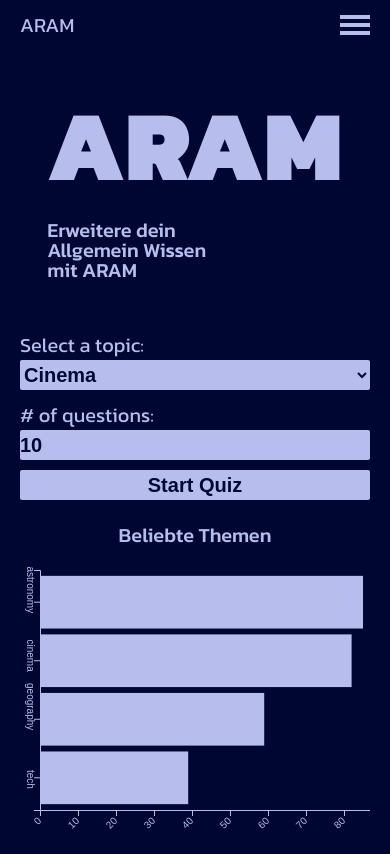
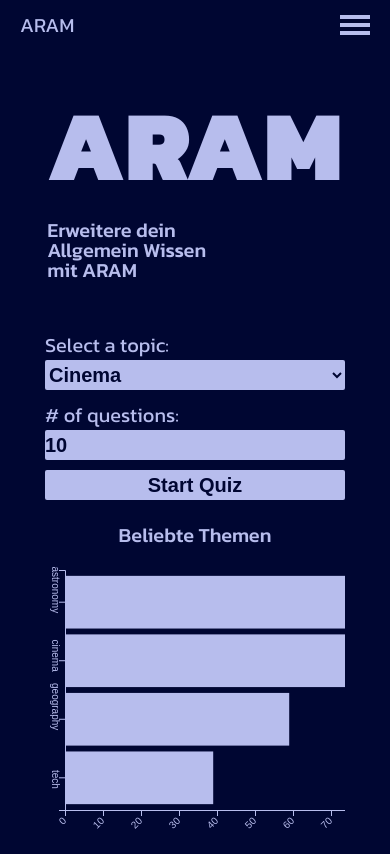
Before and after one commit to Ari-Ario/quiz-plus, a PHP site: page / in a window 390 px wide. Run offline with PHP 8.4, Linux system fonts and the light colour scheme.

Commit message:
fixing bugs and cleaning code

```diff
--- a/index.php
+++ b/index.php
@@ -51,7 +51,7 @@ include_once "includes/db.php";
 
                     <div class="in-group">
                         <label for="questionNum"># of questions:</label>
-                        <input type="number" name="questionNum" id="questionNum" value="10">
+                        <input type="number" name="questionNum" id="questionNum" value="10" min="1">
                         <span class="error"> <?php echo $numberErr = ''; ?></span>
                     </div>
                     <div class="in-group">
@@ -81,7 +81,7 @@ include_once "includes/db.php";
         <?php include './includes/footer.php' ?>
 
         <script src="script.js"></script>
-        <script src="navbar.js"></script>
+
 
         <script src="charts.js"></script>
 
--- a/navbar.js
+++ b/navbar.js
@@ -1,4 +1,5 @@
 const hamburgerMenu = document.getElementById("hamburger-icon");
+console.log(hamburgerMenu);
 let navbarHamburger = document.getElementById("navbar-hamburger");
 let bars = hamburgerMenu.getElementsByTagName("span");
 let barArr = Array.from(bars);
--- a/styles.css
+++ b/styles.css
@@ -35,7 +35,7 @@ html {
 
 body {
   margin: 0;
-  overflow: hidden;
+
   font-family: "Kanit", sans-serif;
   background-color: var(--main);
 
@@ -467,7 +467,7 @@ select {
   }
 
   svg {
-    width: 100%;
+    width: 300px;
 
   }
 
@@ -478,6 +478,10 @@ select {
 
   main {
     gap: 0;
+  }
+
+  .start-quiz {
+    max-width: 300px;
   }
 }
 
```
Also changed, not shown: includes/data-collector.php (+9 -4 lines), includes/db.php (+8 -0 lines).
